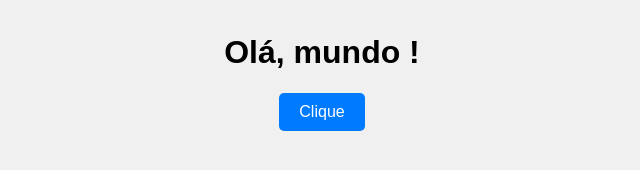
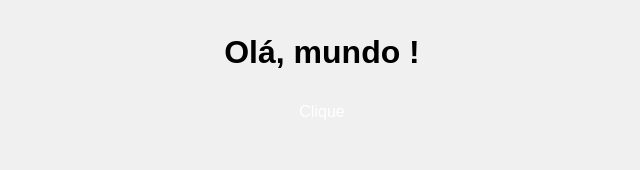
Before and after one commit to Oliv3ira54/WebDesign, a plain HTML site: page html.html in a window 1280 px wide. Shown: the whole page, without its empty margins (318-958 px from the left). Drawn offline with Linux system fonts and the light colour scheme.

Commit message:
Update css.css

```diff
--- a/css.css
+++ b/css.css
@@ -6,7 +6,7 @@ padding: 5px;
 
 button {
     padding: 10px 20px;
-    background-color: #007BFF;
+    background-color: #f0f0f0;
     border: none;
     color: white;
     font-size: 16px;
@@ -15,4 +15,5 @@ button {
 button:hover {
 background-color: #e056b3;
     }
+
 }
```
